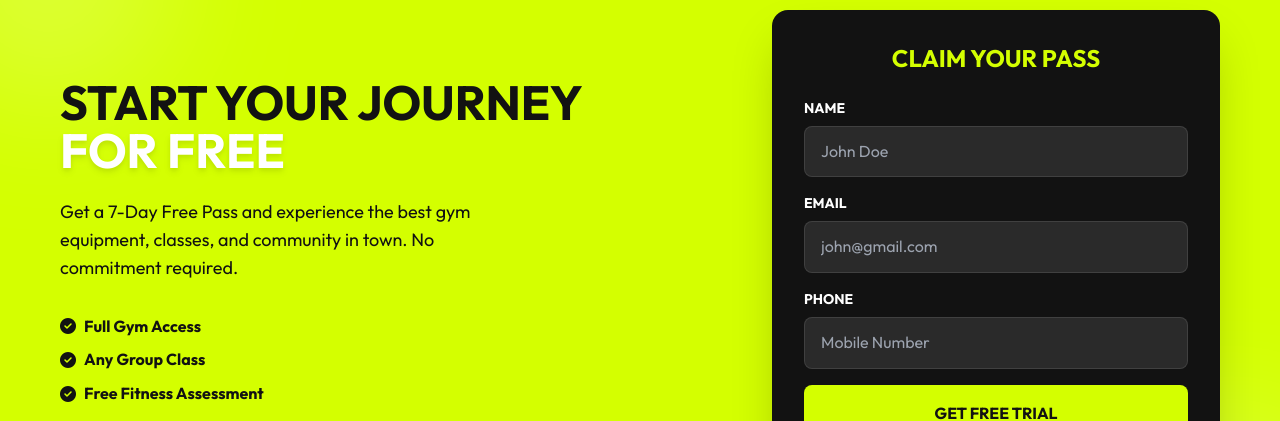
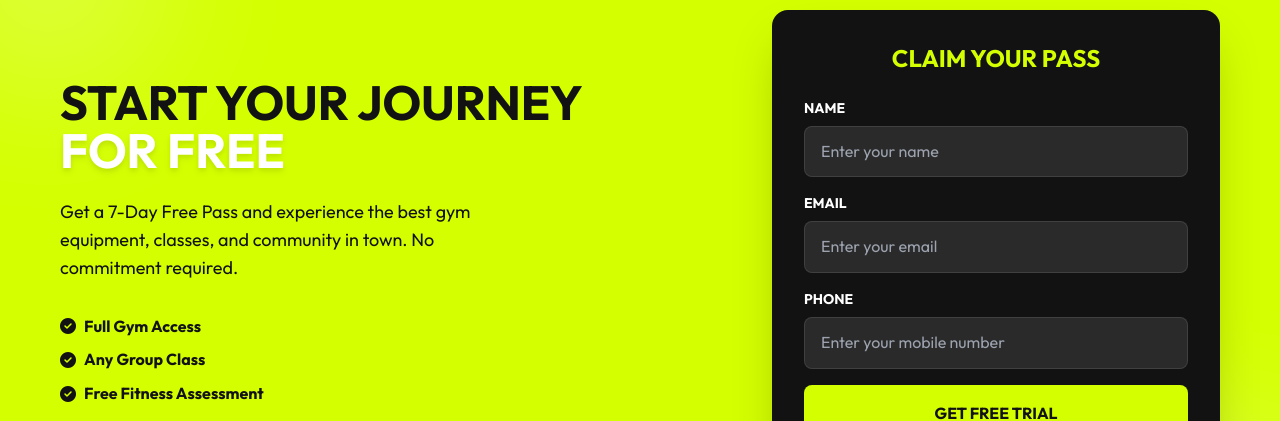
Before and after one commit to SRajesh1/Gym_website, a React (Vite) app: page / in a window 1280 px wide. Shown: the part 8460-8881 px from the top of the page. Built offline with nearby package versions, Linux system fonts and the light colour scheme.

Commit message:
form updated..

```diff
--- a/src/components/LeadCapture.jsx
+++ b/src/components/LeadCapture.jsx
@@ -28,15 +28,15 @@ const LeadCapture = () => {
                         <form className="space-y-4" onSubmit={(e) => e.preventDefault()}>
                             <div>
                                 <label className="block text-text text-sm font-bold uppercase mb-2">Name</label>
-                                <input type="text" placeholder="John Doe" className="w-full bg-[#2a2a2a] text-text border border-white/10 rounded-lg px-4 py-3 focus:outline-none focus:border-primary transition-colors" />
+                                <input type="text" placeholder="Enter your name" className="w-full bg-[#2a2a2a] text-text border border-white/10 rounded-lg px-4 py-3 focus:outline-none focus:border-primary transition-colors" />
                             </div>
                             <div>
                                 <label className="block text-text text-sm font-bold uppercase mb-2">Email</label>
-                                <input type="email" placeholder="john@gmail.com" className="w-full bg-[#2a2a2a] text-text border border-white/10 rounded-lg px-4 py-3 focus:outline-none focus:border-primary transition-colors" />
+                                <input type="email" placeholder="Enter your email" className="w-full bg-[#2a2a2a] text-text border border-white/10 rounded-lg px-4 py-3 focus:outline-none focus:border-primary transition-colors" />
                             </div>
                             <div>
                                 <label className="block text-text text-sm font-bold uppercase mb-2">Phone</label>
-                                <input type="tel" placeholder="Mobile Number" className="w-full bg-[#2a2a2a] text-text border border-white/10 rounded-lg px-4 py-3 focus:outline-none focus:border-primary transition-colors" />
+                                <input type="tel" placeholder="Enter your mobile number" className="w-full bg-[#2a2a2a] text-text border border-white/10 rounded-lg px-4 py-3 focus:outline-none focus:border-primary transition-colors" />
                             </div>
                             <button type="submit" className="w-full bg-primary text-background font-bold uppercase px-6 py-4 rounded-lg hover:shadow-[0_4px_14px_0_rgba(212,255,0,0.39)] hover:-translate-y-1 transition-all duration-300 mt-2">
                                 Get Free Trial
```
